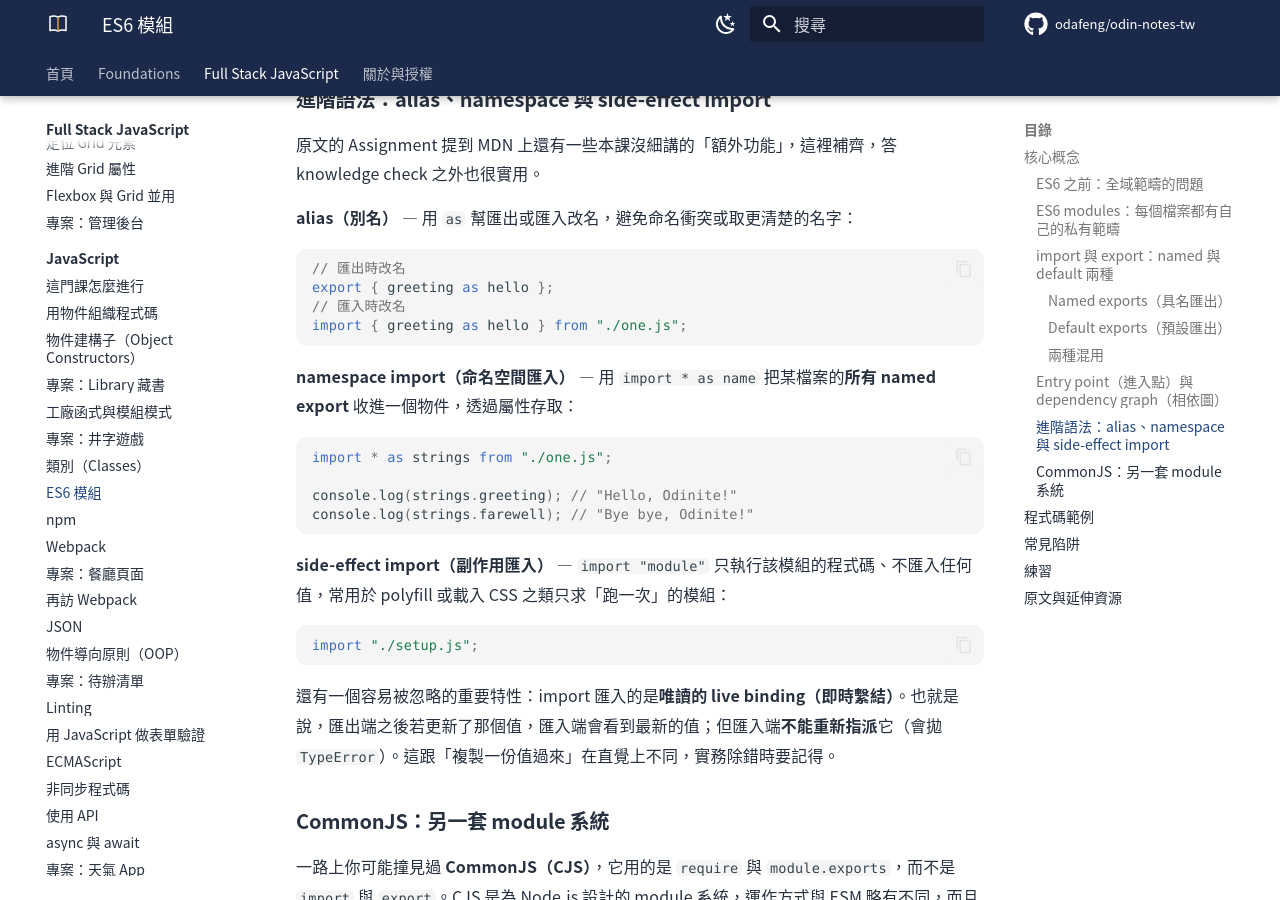
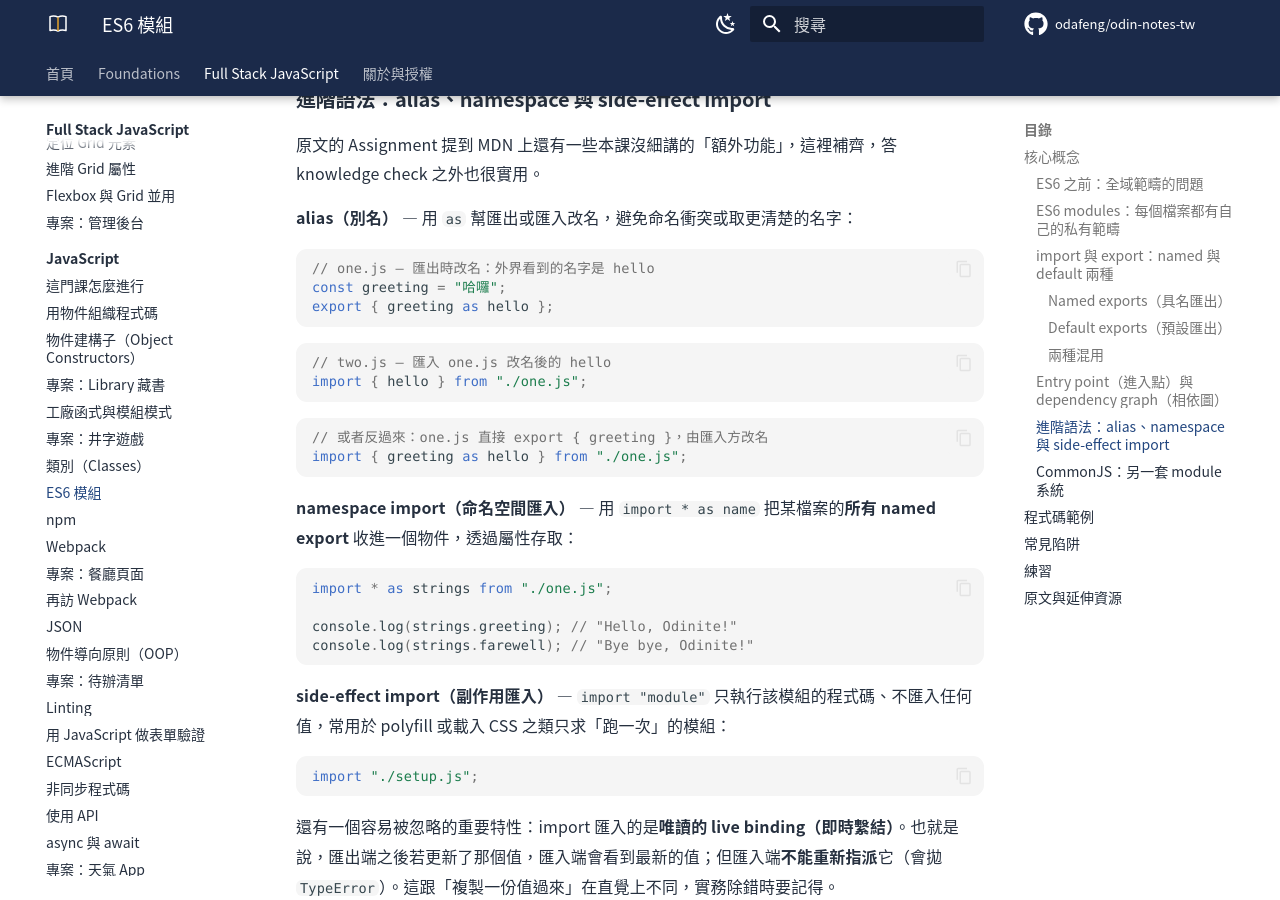
Before and after one commit to odafeng/odin-notes-tw, an MkDocs documentation site: the page built from docs/full-stack-javascript/javascript/08-es6-modules.md, in a window 1280 px wide and 900 px high, scrolled down 5470 px. Built offline with MkDocs 1.6.1 and Material for MkDocs 9.7.7, drawn with Linux system fonts in a browser that asks for light colours; comment, search, counter and statistics services are not loaded.

````diff
--- a/docs/full-stack-javascript/javascript/08-es6-modules.md
+++ b/docs/full-stack-javascript/javascript/08-es6-modules.md
@@ -209,9 +209,18 @@ two.js <-------------- one.js <-------------- three.js
 **alias（別名）** — 用 `as` 幫匯出或匯入改名，避免命名衝突或取更清楚的名字：
 
 ```javascript
-// 匯出時改名
+// one.js — 匯出時改名：外界看到的名字是 hello
+const greeting = "哈囉";
 export { greeting as hello };
-// 匯入時改名
+```
+
+```js
+// two.js — 匯入 one.js 改名後的 hello
+import { hello } from "./one.js";
+```
+
+```js
+// 或者反過來：one.js 直接 export { greeting }，由匯入方改名
 import { greeting as hello } from "./one.js";
 ```
 
````
Also changed, not shown: docs/foundations/foundations/32-installing-node-js.md (+1 -1 lines), docs/foundations/foundations/39-clean-code.md (+6 -0 lines), docs/full-stack-javascript/javascript/21-async-and-await.md (+3 -1 lines), docs/full-stack-javascript/react/05-what-is-jsx.md (+3 -2 lines).
